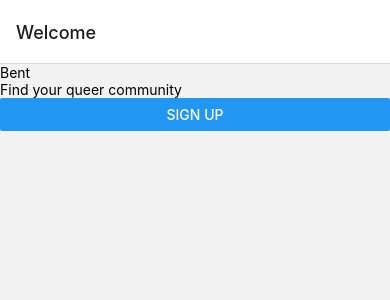
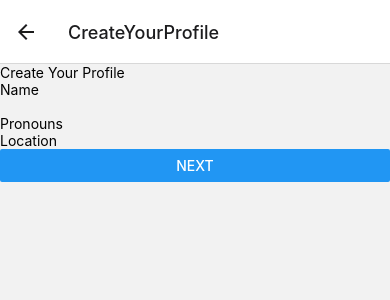
Before and after one commit to emmanent/Bent, a React Native app: screen /CreateYourProfile in a window 390 px wide. Shown: the top 300 px of the page. Built offline with nearby package versions, Linux system fonts and the light colour scheme.

Commit message:
Add CreateYourProfile screen. Need to consider how to implement pronouns and location pickers

```diff
--- a/App.tsx
+++ b/App.tsx
@@ -1,6 +1,7 @@
 import { NavigationContainer } from "@react-navigation/native";
 import { createNativeStackNavigator } from "@react-navigation/native-stack";
 import CreateYourAccount from "./screens/createYourAccount";
+import CreateYourProfile from "./screens/createYourProfile";
 import Welcome from "./screens/welcome";
 
 export default function App() {
@@ -15,6 +16,7 @@
           options={{ title: "Welcome" }}
         />
         <Stack.Screen name="CreateYourAccount" component={CreateYourAccount} />
+        <Stack.Screen name="CreateYourProfile" component={CreateYourProfile} />
       </Stack.Navigator>
     </NavigationContainer>
   );
--- a/screens/createYourAccount.tsx
+++ b/screens/createYourAccount.tsx
@@ -1,4 +1,4 @@
-import React, { useState, useRef } from "react";
+import React, { useState } from "react";
 import { View, Text, TextInput, Alert, Button } from "react-native";
 import PhoneInput from "react-native-phone-number-input";
 import DateTimePicker from "@react-native-community/datetimepicker";
@@ -9,11 +9,12 @@
 };
 
 const CreateYourAccount: React.FC<CreateYourAccountProps> = (props) => {
+  const { navigation } = props;
+
   const [phoneNumber, setPhoneNumber] = useState("");
   const [email, setEmail] = useState("");
-  const today = new Date(Date.now())
+  const today = new Date(Date.now());
   const [dob, setDob] = useState<Date>(today);
-  const phoneInput = useRef(null);
 
   return (
     <View>
@@ -21,7 +22,6 @@
 
       <Text>Phone Number</Text>
       <PhoneInput
-        ref={phoneInput}
         defaultValue={phoneNumber}
         defaultCode="IN"
         layout="first"
@@ -54,7 +54,13 @@
           Alert.alert(
             "Confirm Your Birthdate",
             `You entered ${dob.toDateString()}. You can only change this once, so be sure it is accurate.`,
-            [{ text: "Go back" }, { text: "Confirm" }]
+            [
+              { text: "Go back" },
+              {
+                text: "Confirm",
+                onPress: () => navigation.navigate("CreateYourProfile"),
+              },
+            ]
           )
         }
       />
--- /dev/null
+++ b/screens/createYourProfile.tsx
@@ -0,0 +1,37 @@
+import React, { useState } from "react";
+import { View, Text, TextInput, Button } from "react-native";
+import { StatusBar } from "expo-status-bar";
+
+type CreateYourProfileProps = {
+  navigation: any;
+};
+
+const CreateYourProfile: React.FC<CreateYourProfileProps> = (props) => {
+    const {navigation} = props;
+
+  const [name, setName] = useState("");
+
+  return (
+    <View>
+      <Text>Create Your Profile</Text>
+
+      <Text>Name</Text>
+      <TextInput onChangeText={(text) => setName(text)} value={name} />
+
+      <Text>Pronouns</Text>
+
+      <Text>Location</Text>
+
+      <Button
+        title="Next"
+        onPress={() =>
+            navigation.navigate("CreateYourProfile")
+        }
+      />
+
+      <StatusBar />
+    </View>
+  );
+};
+
+export default CreateYourProfile;
```
Also changed, not shown: screens/addAProfilePic.tsx (added, +22 -0 lines).
